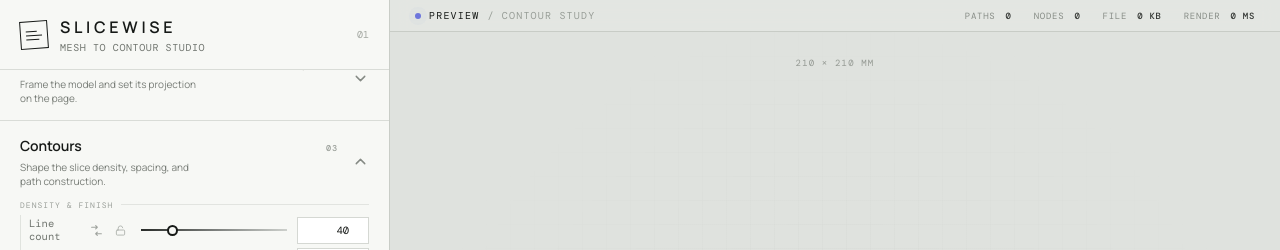
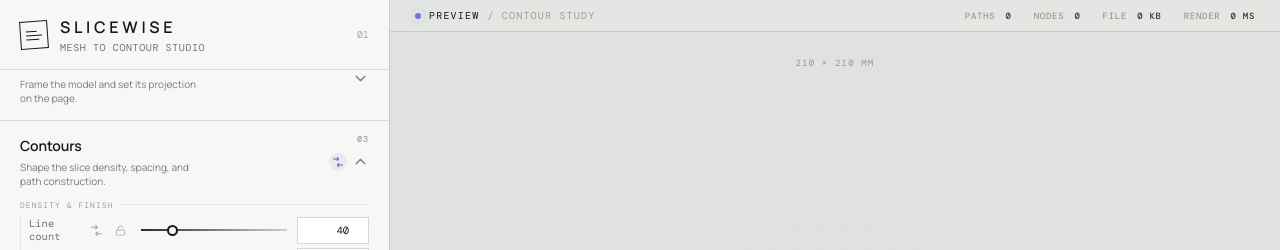
Before and after one commit to FrediBach/slicewise, a React (Vite) app: page / in a window 1280 px wide. Both pictures are taken after a click on the button 96 px from the left and 353 px from the top of the page. Shown: the top 250 px of the page. Built offline with nearby package versions, Linux system fonts and the light colour scheme; a web font is replaced by a local one.

Commit message:
Improve the accordion headers

```diff
--- a/src/components/panels/ViewPanel.tsx
+++ b/src/components/panels/ViewPanel.tsx
@@ -1,4 +1,3 @@
-import { Rotate3d } from 'lucide-react';
 import { Section } from '../ui/section';
 import { FieldGroup, SelectControl, ValueControl } from '../controls/FormControls';
 
@@ -7,11 +6,7 @@ export function ViewPanel() {
     <Section
       title="View"
       description="Frame the model and set its projection on the page."
-      badge={
-        <>
-          02 <Rotate3d size={12} /> drag
-        </>
-      }
+      badge="02"
     >
       <FieldGroup title="Orientation">
         <ValueControl id="az" label="Azimuth" min="-180" max="180" step="1" value="35" unit="°" />
--- a/src/components/ui/section.tsx
+++ b/src/components/ui/section.tsx
@@ -1,5 +1,5 @@
-import { ChevronDown } from 'lucide-react';
-import type { ReactNode } from 'react';
+import { ChevronDown, Lock } from 'lucide-react';
+import { useEffect, useRef, useState, type ReactNode } from 'react';
 
 type SectionProps = {
   title: string;
@@ -9,6 +9,20 @@ type SectionProps = {
   children: ReactNode;
 };
 
+function MorphIndicator() {
+  return (
+    <svg width="12" height="12" viewBox="0 0 16 16" fill="none" aria-hidden="true">
+      <path
+        d="M2 4h7m0 0L7 2m2 2L7 6M14 12H7m0 0 2-2m-2 2 2 2"
+        stroke="currentColor"
+        strokeWidth="1.35"
+        strokeLinecap="round"
+        strokeLinejoin="round"
+      />
+    </svg>
+  );
+}
+
 export function Section({
   title,
   description,
@@ -16,8 +30,32 @@ export function Section({
   defaultOpen = false,
   children,
 }: SectionProps) {
+  const sectionRef = useRef<HTMLDetailsElement>(null);
+  const [activeControls, setActiveControls] = useState({ locks: 0, morphs: 0 });
+
+  useEffect(() => {
+    const section = sectionRef.current;
+    if (!section) return;
+    const update = () => {
+      const locks = section.querySelectorAll('.random-lock[aria-pressed="true"]').length;
+      const morphs = section.querySelectorAll('.morph-toggle[aria-pressed="true"]').length;
+      setActiveControls((current) =>
+        current.locks === locks && current.morphs === morphs ? current : { locks, morphs },
+      );
+    };
+    update();
+    const observer = new MutationObserver(update);
+    observer.observe(section, {
+      attributes: true,
+      attributeFilter: ['aria-pressed'],
+      childList: true,
+      subtree: true,
+    });
+    return () => observer.disconnect();
+  }, []);
+
   return (
-    <details className="control-section" open={defaultOpen}>
+    <details ref={sectionRef} className="control-section" open={defaultOpen}>
       <summary className="section-heading">
         <span className="section-heading-copy">
           <span className="section-heading-meta">
@@ -26,7 +64,27 @@ export function Section({
           </span>
           <span className="section-description">{description}</span>
         </span>
-        <ChevronDown className="section-chevron" size={17} aria-hidden="true" />
+        <span className="section-heading-actions">
+          {activeControls.locks > 0 ? (
+            <span
+              className="section-indicator section-indicator--lock"
+              aria-label={`${activeControls.locks} locked ${activeControls.locks === 1 ? 'parameter' : 'parameters'} in this group`}
+              title={`${activeControls.locks} randomization ${activeControls.locks === 1 ? 'lock' : 'locks'} set`}
+            >
+              <Lock size={11} aria-hidden="true" />
+            </span>
+          ) : null}
+          {activeControls.morphs > 0 ? (
+            <span
+              className="section-indicator section-indicator--morph"
+              aria-label={`${activeControls.morphs} active morph ${activeControls.morphs === 1 ? 'target' : 'targets'} in this group`}
+              title={`${activeControls.morphs} morph ${activeControls.morphs === 1 ? 'target' : 'targets'} set`}
+            >
+              <MorphIndicator />
+            </span>
+          ) : null}
+          <ChevronDown className="section-chevron" size={17} aria-hidden="true" />
+        </span>
       </summary>
       <div className="section-content">{children}</div>
     </details>
--- a/src/index.css
+++ b/src/index.css
@@ -162,6 +162,7 @@ button {
   border-bottom: 1px solid var(--line);
 }
 .section-heading {
+  position: relative;
   min-height: 76px;
   display: flex;
   align-items: center;
@@ -187,7 +188,6 @@ button {
 .section-heading-meta {
   display: flex;
   align-items: baseline;
-  justify-content: space-between;
   gap: 12px;
 }
 .section-title {
@@ -197,6 +197,9 @@ button {
   letter-spacing: -0.01em;
 }
 .section-badge {
+  position: absolute;
+  top: 13px;
+  right: 20px;
   display: flex;
   align-items: center;
   gap: 5px;
@@ -217,6 +220,27 @@ button {
   flex: 0 0 auto;
   color: #858a84;
   transition: transform 0.18s ease;
+}
+.section-heading-actions {
+  display: flex;
+  flex: 0 0 auto;
+  align-items: center;
+  gap: 5px;
+}
+.section-indicator {
+  width: 18px;
+  height: 18px;
+  display: grid;
+  place-items: center;
+  border-radius: 50%;
+}
+.section-indicator--lock {
+  background: rgba(39, 52, 215, 0.08);
+  color: var(--blue);
+}
+.section-indicator--morph {
+  background: rgba(115, 87, 199, 0.09);
+  color: #7357c7;
 }
 .control-section[open] .section-chevron {
   transform: rotate(180deg);
```
Also changed, not shown: 1 other file (tests, documents, lock files or other folders).
